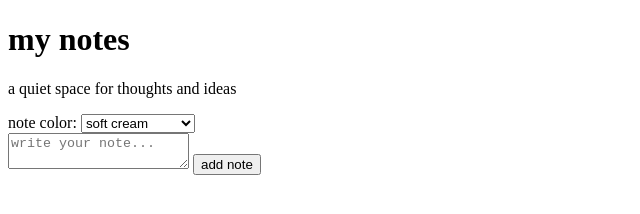
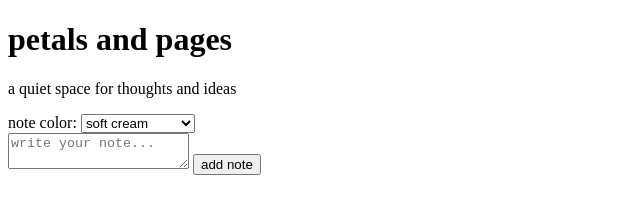
Before and after one commit to z-ritaa/petals-and-pages, a plain HTML site: page index.html in a window 1280 px wide. Shown: the whole page, without its empty margins (0-640 px from the left). Drawn offline with Linux system fonts and the light colour scheme.

Commit message:
Update title and header in index.html

```diff
--- a/index.html
+++ b/index.html
@@ -3,12 +3,13 @@
 <head>
   <meta charset="UTF-8">
   <meta name="viewport" content="width=device-width, initial-scale=1.0">
-  <title>my notes</title>
+  <title>petals and pages</title>
+  <meta name="description" content="a quiet space for thoughts and ideas">
   <link rel="stylesheet" href="style.css">
 </head>
 <body>
   <header>
-    <h1>my notes</h1>
+    <h1>petals and pages</h1>
     <p class="subtitle">a quiet space for thoughts and ideas</p>
   </header>
 
```
